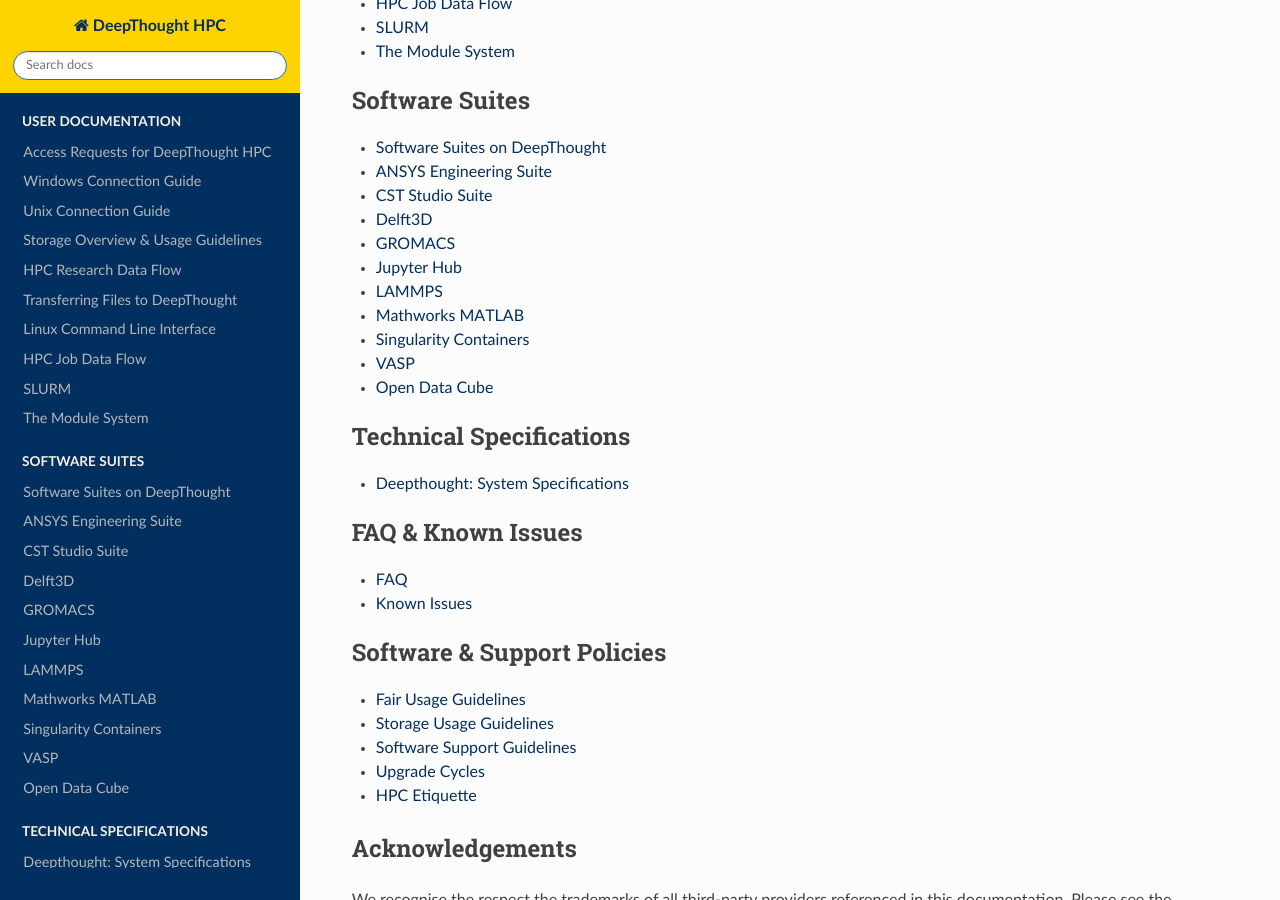
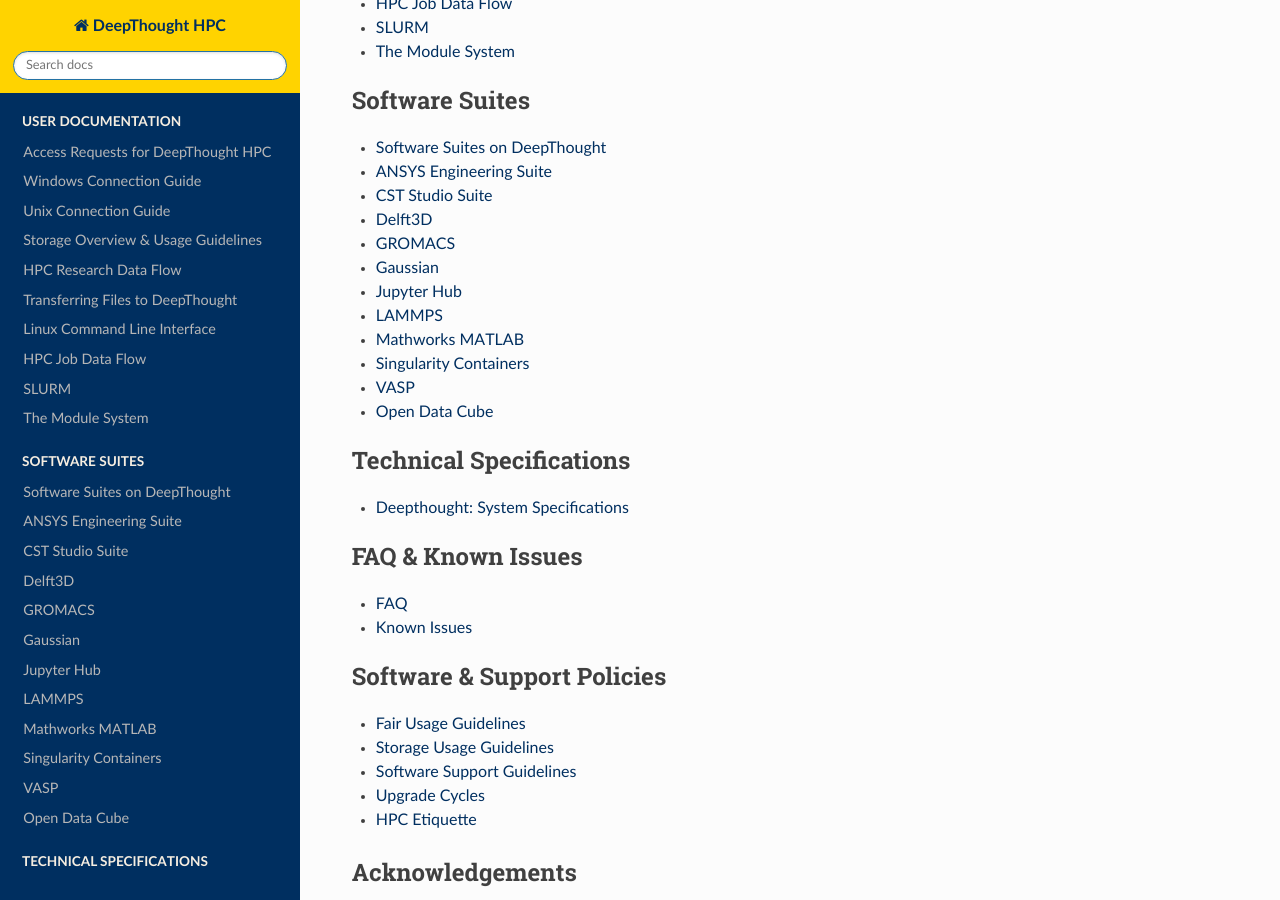
Before and after one commit to flindersuni/DeepThoughtHPC-docs, a Sphinx documentation site: the page built from docs/source/index.rst, in a window 1280 px wide and 900 px high, scrolled down 2259 px. Built offline with Sphinx 7.4.7 and the Read the Docs theme 2.0.0, drawn with Linux system fonts in a browser that asks for light colours; pages that are not in the unit, such as notebooks, are missing from menus; some of the changed lines change nothing that is shown.

Commit message:
Patch TOC To include gaussian16.rst

```diff
--- a/docs/source/index.rst
+++ b/docs/source/index.rst
@@ -104,6 +104,7 @@
     software/cststudio.rst
     software/delft3d.rst
     software/gromacs.rst
+    software/gaussian16.rst
     software/jupyter.rst
     software/lammps.rst
     software/matlab.rst
```
